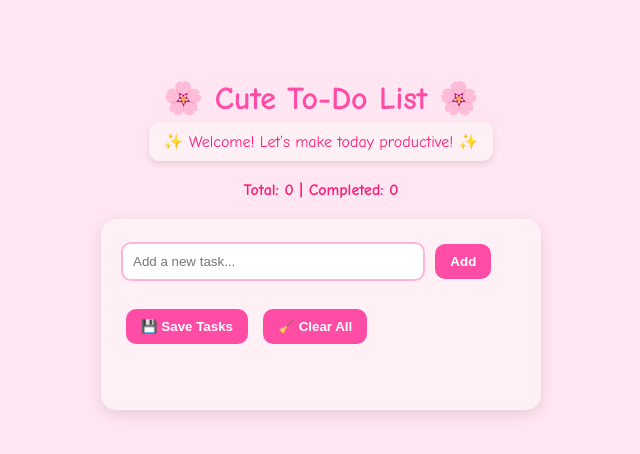
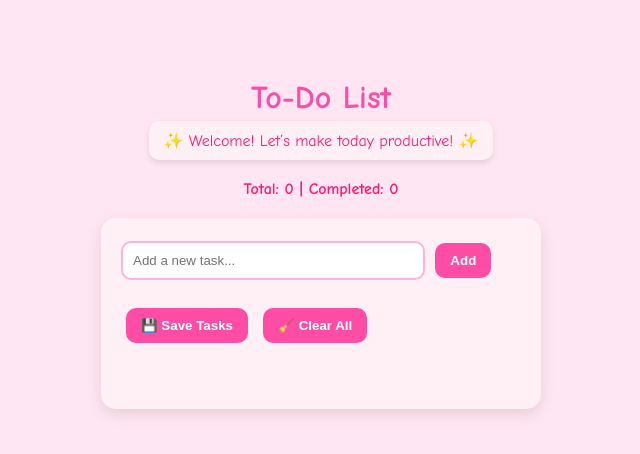
Before and after one commit to Pandu20022/to-do-app, a plain HTML site: page index.html in a window 1280 px wide. Shown: the whole page, without its empty margins (319-959 px from the left). Drawn offline with Linux system fonts and the light colour scheme.

Commit message:
version-6

```diff
--- a/index.html
+++ b/index.html
@@ -3,7 +3,7 @@
 <head>
     <meta charset="UTF-8">
     <meta name="viewport" content="width=device-width, initial-scale=1.0">
-    <title>Cute To-Do List</title>
+    <title>To-Do List</title>
     <style>
         body {
             font-family: 'Comic Sans MS', cursive, sans-serif;
@@ -116,7 +116,7 @@
 </head>
 <body>
 
-    <h1>🌸 Cute To-Do List 🌸</h1>
+    <h1>To-Do List</h1>
     <div class="quote" id="quote">✨ Welcome! Let’s make today productive! ✨</div>
     <div class="counter" id="taskCounter">Total: 0 | Completed: 0</div>
 
```
